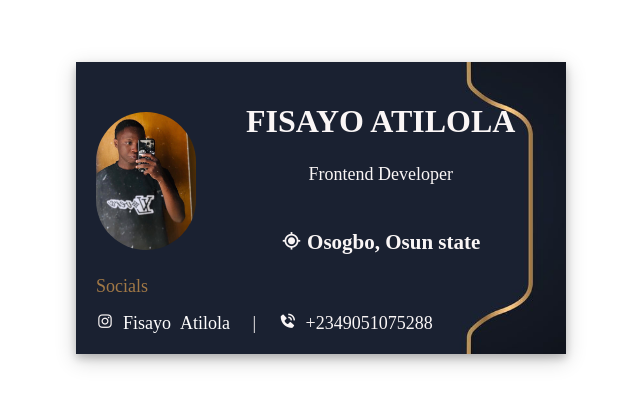
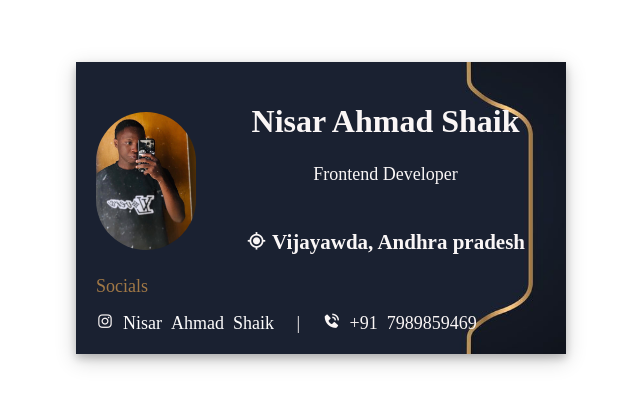
Before and after one commit to Nisar1000/Business-card, a plain HTML site: page index.html in a window 1280 px wide. Shown: the part 232-638 px from the top of the page, without its empty margins (319-959 px from the left). Drawn offline with nearby package versions, Linux system fonts and the light colour scheme; a web font is replaced by a local one.

Commit message:
Update index.html

```diff
--- a/index.html
+++ b/index.html
@@ -20,7 +20,7 @@
             <div class="text">
 
                 <h1>
-                    FISAYO ATILOLA
+                    Nisar Ahmad Shaik
                 </h1>
 
                 <h4>
@@ -35,7 +35,7 @@
 
                     <div>
                         <p>
-                            Osogbo, Osun state
+                           Vijayawda, Andhra pradesh
                         </p>
                     </div>
 
@@ -45,10 +45,10 @@
         <h2 class="croo">Socials</h2>
         <div class="socials">
             <i class='bx bxl-instagram'>
-                <a href="https://www.instagram.com/feezy_fundz15?igsh=MXc1cWZyczY3MXl6eA%3D%3D&utm_source=qrhttps://www.instagram.com/feezy_fundz15?igsh=MXc1cWZyczY3MXl6eA%3D%3D&utm_source=qr">Fisayo Atilola
+                <a href="#">Nisar Ahmad Shaik
                 </a>
             </i>  |
-            <i class='bx bxs-phone-call'> +2349051075288</i>
+            <i class='bx bxs-phone-call'> +91  7989859469</i>
 
         </div>
     </div>
```
